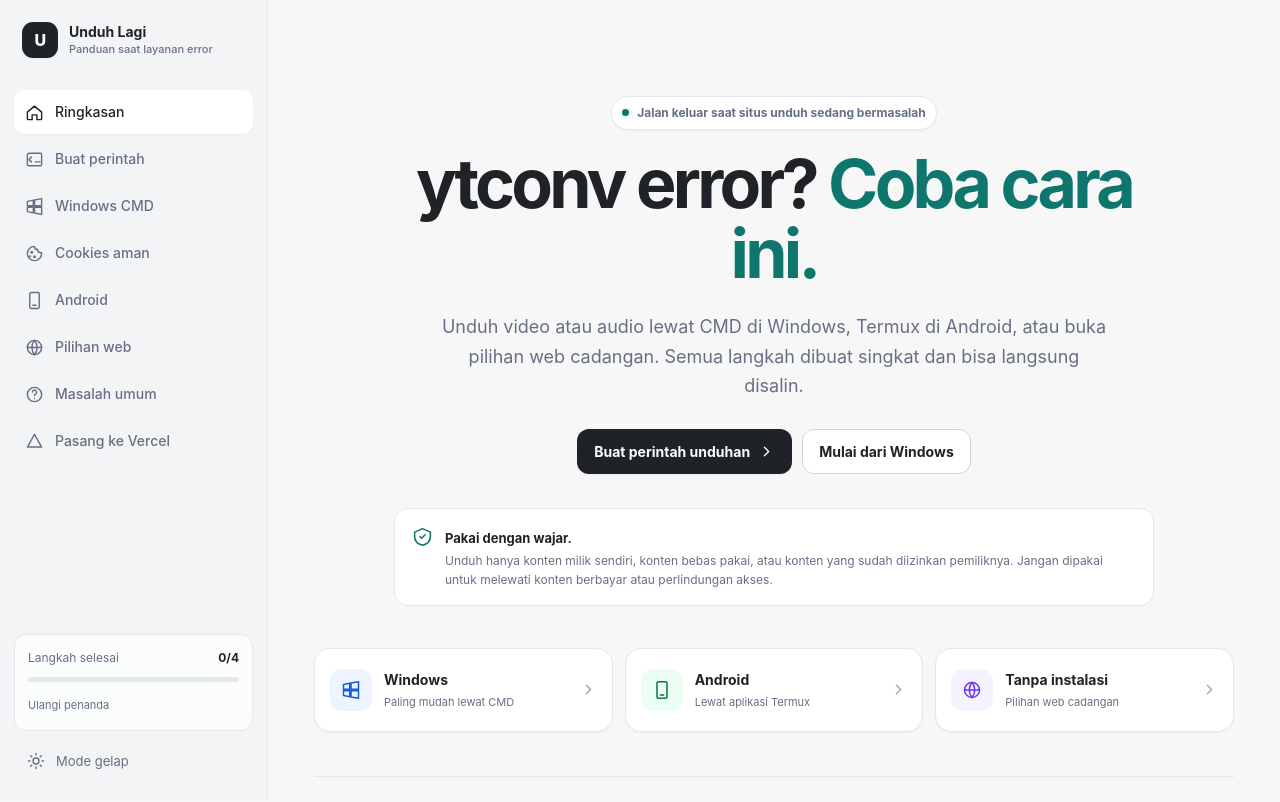
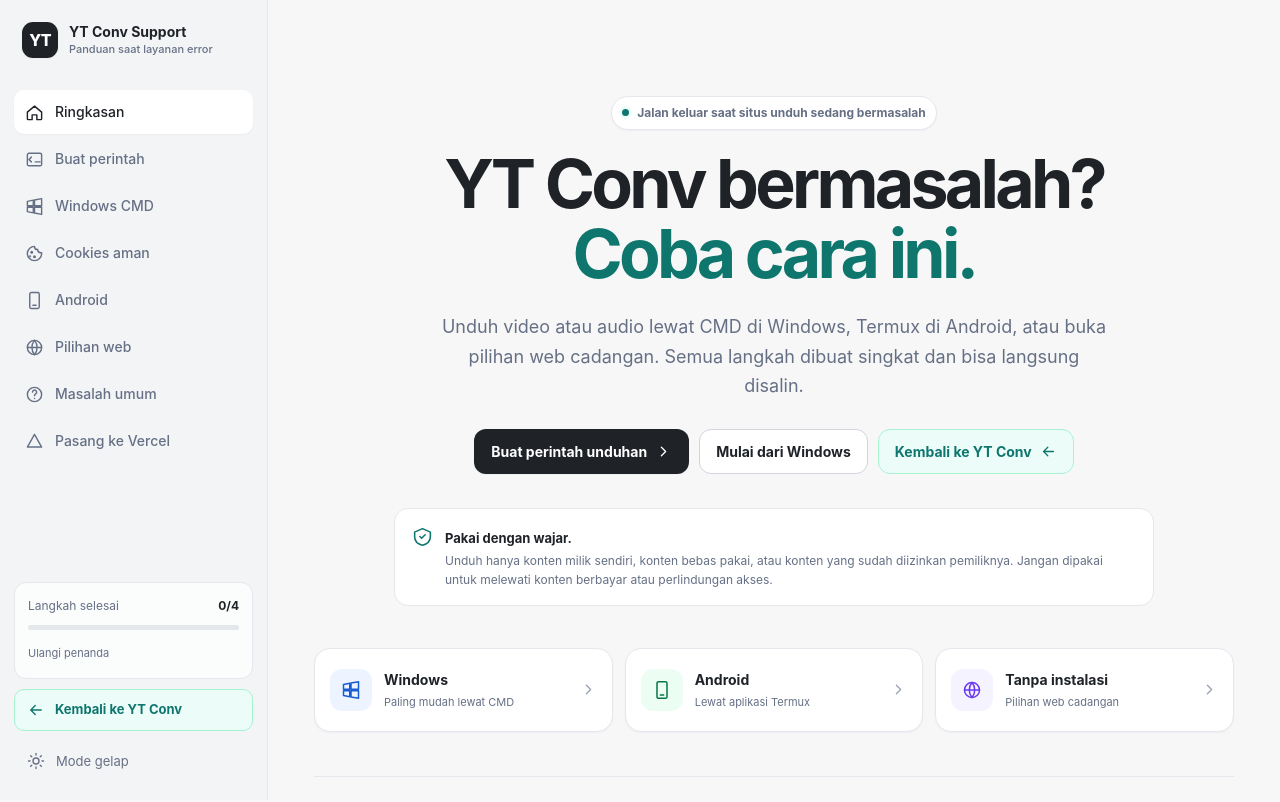
Before and after one commit to andhikamarcella/ytconvguide, a plain HTML site: page index.html in a window 1280 px wide. Shown: the top 802 px of the page. Drawn offline with Linux system fonts and the light colour scheme.

Commit message:
Add files via upload

```diff
--- a/index.html
+++ b/index.html
@@ -5,12 +5,12 @@
   <meta name="viewport" content="width=device-width, initial-scale=1" />
   <meta name="description" content="Panduan mudah mengunduh video atau audio saat layanan unduh utama sedang error, memakai yt-dlp, FFmpeg, CMD Windows, Termux Android, dan pilihan web cadangan." />
   <meta name="theme-color" content="#f7f7f8" />
-  <meta property="og:title" content="ytconv error? Coba cara ini." />
-  <meta property="og:description" content="Panduan yt-dlp dan FFmpeg yang mudah diikuti di Windows maupun Android." />
+  <meta property="og:title" content="YT Conv Support — Solusi saat YT Conv error" />
+  <meta property="og:description" content="Panduan bantuan YT Conv: yt-dlp dan FFmpeg yang mudah diikuti di Windows maupun Android." />
   <meta property="og:type" content="website" />
   <link rel="icon" href="assets/favicon.svg" type="image/svg+xml" />
   <link rel="stylesheet" href="style.css" />
-  <title>ytconv error? Coba cara ini.</title>
+  <title>YT Conv Support — Solusi saat YT Conv error</title>
 </head>
 <body>
   <a class="skip-link" href="#isi-utama">Lewati ke isi utama</a>
@@ -20,8 +20,8 @@
       <svg viewBox="0 0 24 24" aria-hidden="true"><path d="M4 7h16M4 12h16M4 17h16" /></svg>
     </button>
     <a class="mobile-brand" href="#ringkas" aria-label="Ke bagian awal">
-      <span class="brand-mark">U</span>
-      <span>Unduh Lagi</span>
+      <span class="brand-mark">YT</span>
+      <span>YT Conv Support</span>
     </a>
     <button class="icon-button theme-toggle" type="button" aria-label="Ganti tema">
       <svg class="sun-icon" viewBox="0 0 24 24" aria-hidden="true"><circle cx="12" cy="12" r="4"/><path d="M12 2v2M12 20v2M4.93 4.93l1.41 1.41M17.66 17.66l1.41 1.41M2 12h2M20 12h2M4.93 19.07l1.41-1.41M17.66 6.34l1.41-1.41"/></svg>
@@ -33,9 +33,9 @@
     <aside class="sidebar" id="sidebar" aria-label="Navigasi panduan">
       <div class="sidebar-top">
         <a class="brand" href="#ringkas">
-          <span class="brand-mark">U</span>
+          <span class="brand-mark">YT</span>
           <span>
-            <strong>Unduh Lagi</strong>
+            <strong>YT Conv Support</strong>
             <small>Panduan saat layanan error</small>
           </span>
         </a>
@@ -85,6 +85,10 @@
           <div class="progress-track" aria-hidden="true"><span id="progressBar"></span></div>
           <button class="text-button" id="resetProgress" type="button">Ulangi penanda</button>
         </div>
+        <a class="sidebar-return" href="https://ytconv.onrender.com/" aria-label="Kembali ke website utama YT Conv">
+          <svg viewBox="0 0 24 24" aria-hidden="true"><path d="M19 12H5M11 18l-6-6 6-6"/></svg>
+          <span>Kembali ke YT Conv</span>
+        </a>
         <button class="theme-row theme-toggle" type="button">
           <span class="theme-icon-wrap">
             <svg class="sun-icon" viewBox="0 0 24 24" aria-hidden="true"><circle cx="12" cy="12" r="4"/><path d="M12 2v2M12 20v2M4.93 4.93l1.41 1.41M17.66 17.66l1.41 1.41M2 12h2M20 12h2M4.93 19.07l1.41-1.41M17.66 6.34l1.41-1.41"/></svg>
@@ -100,7 +104,7 @@
     <main id="isi-utama" class="main-content">
       <section class="hero section-anchor" id="ringkas">
         <div class="eyebrow"><span></span> Jalan keluar saat situs unduh sedang bermasalah</div>
-        <h1>ytconv error? <em>Coba cara ini.</em></h1>
+        <h1>YT Conv bermasalah? <em>Coba cara ini.</em></h1>
         <p class="hero-copy">Unduh video atau audio lewat CMD di Windows, Termux di Android, atau buka pilihan web cadangan. Semua langkah dibuat singkat dan bisa langsung disalin.</p>
         <div class="hero-actions">
           <a class="button primary" href="#buat-perintah">
@@ -108,6 +112,10 @@
             <svg viewBox="0 0 24 24" aria-hidden="true"><path d="m9 18 6-6-6-6"/></svg>
           </a>
           <a class="button secondary" href="#windows">Mulai dari Windows</a>
+          <a class="button return-button" href="https://ytconv.onrender.com/" aria-label="Kembali ke website utama YT Conv">
+            Kembali ke YT Conv
+            <svg viewBox="0 0 24 24" aria-hidden="true"><path d="M19 12H5M11 18l-6-6 6-6"/></svg>
+          </a>
         </div>
         <div class="notice legal-notice">
           <svg viewBox="0 0 24 24" aria-hidden="true"><path d="M12 3 3 7v5c0 5 3.8 8.7 9 10 5.2-1.3 9-5 9-10V7Z"/><path d="m9 12 2 2 4-4"/></svg>
@@ -550,7 +558,7 @@ python -m pip install -U "yt-dlp[default]"</code></pre>
         <div class="deploy-layout">
           <div class="tree-card">
             <div class="tree-header"><span>Struktur file</span><span class="tree-badge">Siap unggah</span></div>
-            <pre class="file-tree" aria-label="Struktur folder proyek"><code>unduh-lagi-vercel/
+            <pre class="file-tree" aria-label="Struktur folder proyek"><code>yt-conv-support-vercel/
 ├── index.html
 ├── style.css
 ├── script.js
@@ -561,7 +569,7 @@ python -m pip install -U "yt-dlp[default]"</code></pre>
           </div>
 
           <div class="deploy-steps">
-            <article><span>1</span><div><h3>Buat repository baru di GitHub</h3><p>Beri nama misalnya <strong>unduh-lagi</strong>. Pilih Public atau Private sesuai kebutuhan.</p></div></article>
+            <article><span>1</span><div><h3>Buat repository baru di GitHub</h3><p>Beri nama misalnya <strong>yt-conv-support</strong>. Pilih Public atau Private sesuai kebutuhan.</p></div></article>
             <article><span>2</span><div><h3>Unggah semua file</h3><p>Pilih <strong>Add file → Upload files</strong>. Pastikan folder <code>assets</code> tetap ada dan berisi <code>favicon.svg</code>.</p></div></article>
             <article><span>3</span><div><h3>Hubungkan ke Vercel</h3><p>Di Vercel pilih <strong>Add New → Project</strong>, pilih repository tadi, lalu tekan <strong>Deploy</strong>. Tidak perlu mengisi Build Command.</p></div></article>
             <article><span>4</span><div><h3>Selesai</h3><p>Setiap kali file di GitHub diperbarui, Vercel akan memasang versi baru secara otomatis.</p></div></article>
@@ -575,7 +583,7 @@ python -m pip install -U "yt-dlp[default]"</code></pre>
       </section>
 
       <footer class="site-footer">
-        <div><span class="brand-mark small-mark">U</span><span><strong>Unduh Lagi</strong><small>Panduan sederhana saat layanan unduh sedang error.</small></span></div>
+        <div><span class="brand-mark small-mark">YT</span><span><strong>YT Conv Support</strong><small>Panduan bantuan saat YT Conv sedang error.</small></span></div>
         <p>Halaman panduan, bukan layanan pengunduh. Tautan dan alat pihak ketiga dapat berubah sewaktu-waktu.</p>
       </footer>
     </main>
--- a/script.js
+++ b/script.js
@@ -41,7 +41,7 @@
     if (text) copyText(text);
   });
 
-  const savedTheme = localStorage.getItem('unduh-lagi-theme');
+  const savedTheme = localStorage.getItem('yt-conv-support-theme');
   const preferredDark = window.matchMedia('(prefers-color-scheme: dark)').matches;
   const initialTheme = savedTheme || (preferredDark ? 'dark' : 'light');
 
@@ -56,7 +56,7 @@
   document.querySelectorAll('.theme-toggle').forEach((button) => {
     button.addEventListener('click', () => {
       const next = root.dataset.theme === 'dark' ? 'light' : 'dark';
-      localStorage.setItem('unduh-lagi-theme', next);
+      localStorage.setItem('yt-conv-support-theme', next);
       applyTheme(next);
     });
   });
@@ -186,12 +186,12 @@
   const progressInputs = [...document.querySelectorAll('[data-progress]')];
   const progressText = document.getElementById('progressText');
   const progressBar = document.getElementById('progressBar');
-  const savedProgress = JSON.parse(localStorage.getItem('unduh-lagi-progress') || '{}');
+  const savedProgress = JSON.parse(localStorage.getItem('yt-conv-support-progress') || '{}');
 
   const updateProgress = () => {
     const state = {};
     progressInputs.forEach((input) => { state[input.dataset.progress] = input.checked; });
-    localStorage.setItem('unduh-lagi-progress', JSON.stringify(state));
+    localStorage.setItem('yt-conv-support-progress', JSON.stringify(state));
     const count = progressInputs.filter((input) => input.checked).length;
     if (progressText) progressText.textContent = `${count}/${progressInputs.length}`;
     if (progressBar) progressBar.style.width = `${progressInputs.length ? (count / progressInputs.length) * 100 : 0}%`;
--- a/style.css
+++ b/style.css
@@ -158,6 +158,24 @@ code, pre { font-family: "SFMono-Regular", Consolas, "Liberation Mono", Menlo, m
 .progress-track span { display: block; width: 0; height: 100%; border-radius: inherit; background: var(--accent); transition: width .25s ease; }
 .text-button { padding: 0; border: 0; background: none; color: var(--muted); cursor: pointer; font-size: 11px; }
 .text-button:hover { color: var(--text); }
+.sidebar-return {
+  display: flex;
+  align-items: center;
+  gap: 10px;
+  width: 100%;
+  min-height: 42px;
+  padding: 9px 12px;
+  border: 1px solid var(--accent-line);
+  border-radius: 10px;
+  background: var(--accent-soft);
+  color: var(--accent);
+  font-size: 13px;
+  font-weight: 700;
+  text-decoration: none;
+  transition: transform .15s ease, background .15s ease, border-color .15s ease;
+}
+.sidebar-return:hover { transform: translateY(-1px); background: color-mix(in srgb, var(--accent-soft) 75%, var(--surface)); border-color: var(--accent); }
+.sidebar-return svg { width: 18px; height: 18px; flex: 0 0 auto; }
 .theme-row {
   display: flex;
   align-items: center;
@@ -225,6 +243,8 @@ html[data-theme="dark"] .moon-icon { display: block; }
 .button.primary:hover { box-shadow: var(--shadow-md); }
 .button.secondary { border-color: var(--border-strong); background: var(--surface); color: var(--text); }
 .button.secondary:hover { background: var(--surface-soft); }
+.button.return-button { border-color: var(--accent-line); background: var(--accent-soft); color: var(--accent); }
+.button.return-button:hover { border-color: var(--accent); background: color-mix(in srgb, var(--accent-soft) 76%, var(--surface)); }
 .button.small { min-height: 38px; padding: 8px 13px; font-size: 13px; }
 .button.full { width: 100%; }
 .notice { display: flex; gap: 12px; text-align: left; }
```
Also changed, not shown: README.md, assets/favicon.svg.
